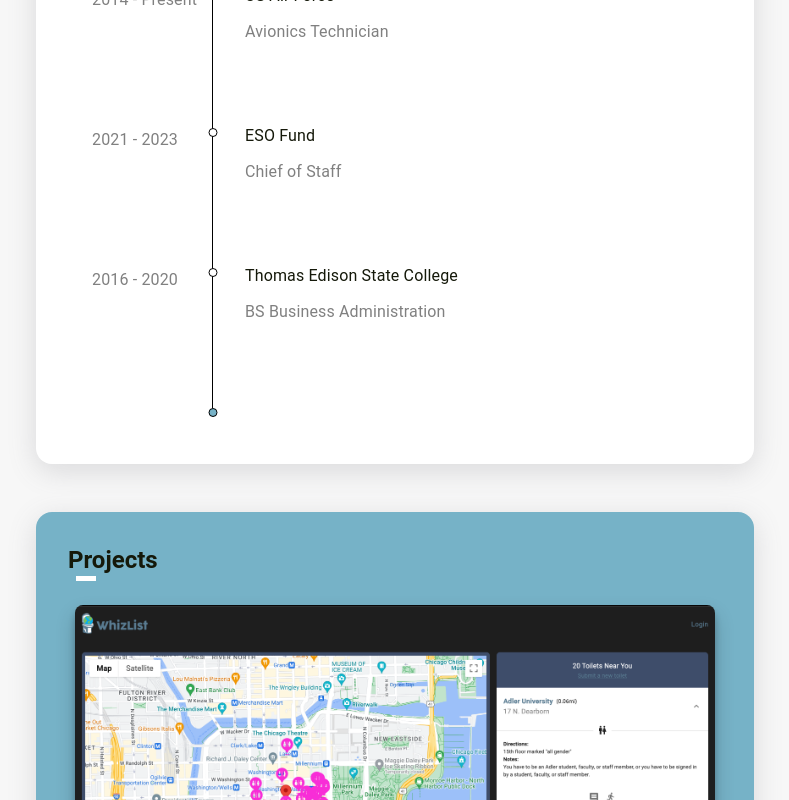
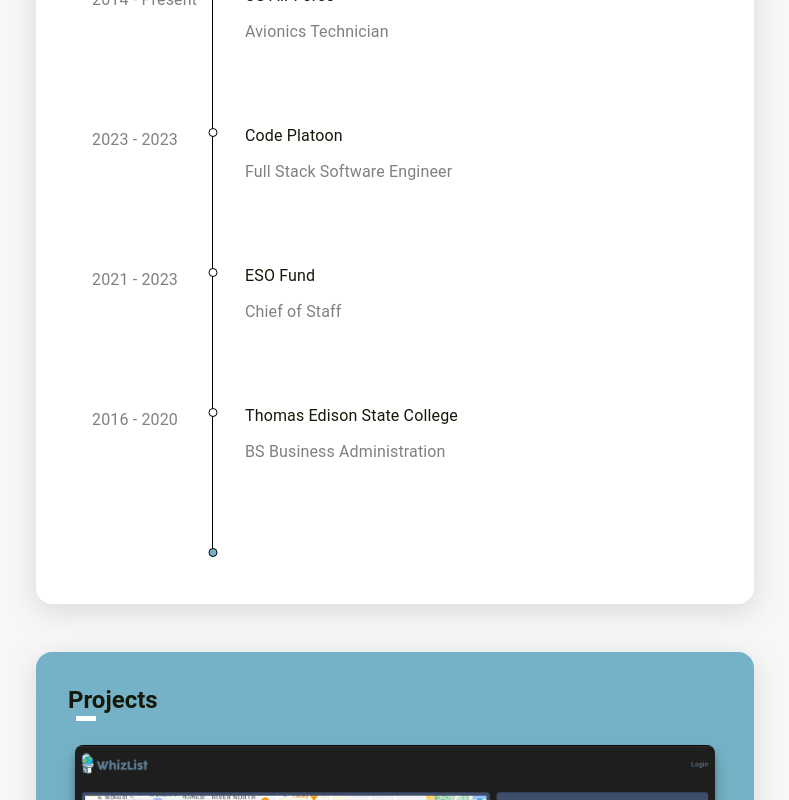
Before and after one commit to sleepingbaby/kelvinlauportfolio, a React (Vite) app in the folder Portfolio/: page / in a window 1280 px wide. Shown: the part 1840-2640 px from the top of the page, without its empty margins (444-1233 px from the left). Built offline with nearby package versions, Linux system fonts and the light colour scheme.

Commit message:
Adding to experience

```diff
--- a/Portfolio/src/components/Navbar/Timeline.jsx
+++ b/Portfolio/src/components/Navbar/Timeline.jsx
@@ -55,6 +55,11 @@
         description="Avionics Technician"
       />
       <TimelineItem
+        years={{ start: 2023, end: 2023 }}
+        title="Code Platoon"
+        description="Full Stack Software Engineer"
+      />
+      <TimelineItem
         years={{ start: 2021, end: 2023 }}
         title="ESO Fund"
         description="Chief of Staff"
--- a/Portfolio/src/components/Project.jsx
+++ b/Portfolio/src/components/Project.jsx
@@ -64,6 +64,7 @@
               href={"https://whizlist.biz/"}
               target="_blank"
               rel="noopener noreferrer"
+              style={{ textDecoration: "none" }}
             >
               <Button
                 variant="contained"
@@ -78,6 +79,7 @@
               href={"https://github.com/sleepingbaby/whizlist"}
               target="_blank"
               rel="noopener noreferrer"
+              style={{ textDecoration: "none" }}
             >
               <Button
                 variant="outlined"
@@ -145,6 +147,7 @@
               href={"https://streamable.com/8m7jms"}
               target="_blank"
               rel="noopener noreferrer"
+              style={{ textDecoration: "none" }}
             >
               <Button
                 variant="contained"
@@ -160,6 +163,7 @@
               href={"https://github.com/sleepingbaby/WasteNot"}
               target="_blank"
               rel="noopener noreferrer"
+              style={{ textDecoration: "none" }}
             >
               <Button
                 variant="outlined"
```
Also changed, not shown: 1 other file (tests, documents, lock files or other folders).
